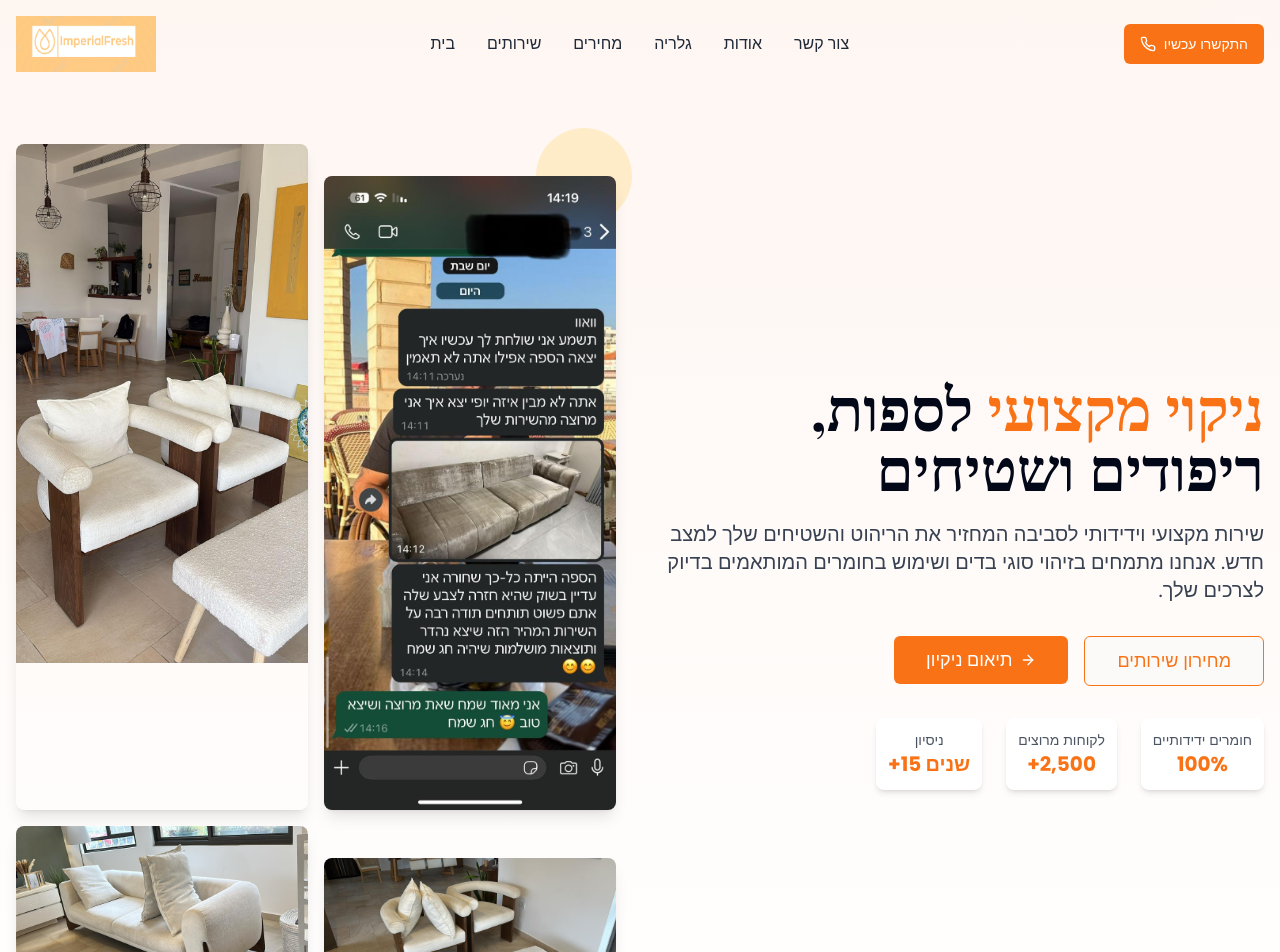
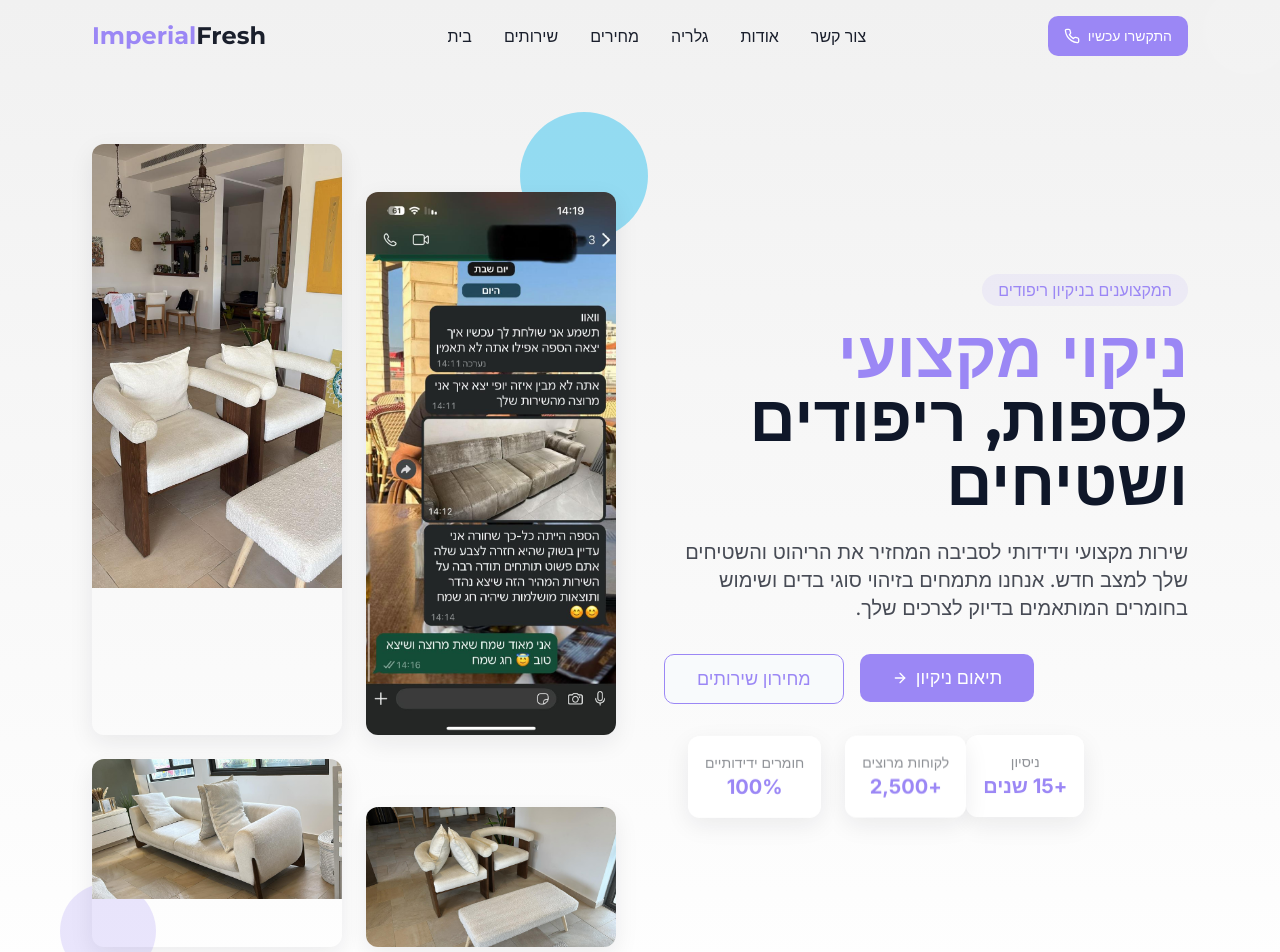
Before and after one commit to eladeyal/pixel-perfect-profit, a React (Vite) app: page / in a window 1280 px wide. Shown: the top 952 px of the page. Built offline with nearby package versions, Linux system fonts and the light colour scheme.

Commit message:
Refactor: Implement design changes based on prompt

```diff
--- a/src/components/Hero.tsx
+++ b/src/components/Hero.tsx
@@ -4,78 +4,81 @@ import { ArrowRight } from "lucide-react";
 
 const Hero = () => {
   return (
-    <section className="pt-28 pb-16 md:pt-36 md:pb-24 bg-gradient-to-b from-brand-lightorange/30 to-white overflow-hidden">
-      <div className="container mx-auto px-4">
+    <section className="pt-28 pb-16 md:pt-36 md:pb-24 bg-gradient-to-b from-brand-lightGray to-white overflow-hidden">
+      <div className="container max-w-content mx-auto px-4">
         <div className="grid grid-cols-1 lg:grid-cols-12 gap-8 md:gap-12 items-center">
-          <div className="lg:col-span-6 text-right lg:order-2">
-            <h1 className="heading-xl mb-6 animate-fade-in-left" style={{direction: "rtl"}}>
-              <span className="text-brand-orange">ניקוי מקצועי</span> לספות, ריפודים ושטיחים
+          <div className="lg:col-span-6 text-right lg:order-2 rtl-text">
+            <span className="inline-block px-4 py-1 bg-brand-purple/10 text-brand-purple rounded-full mb-4 font-medium">
+              המקצוענים בניקיון ריפודים
+            </span>
+            <h1 className="heading-xl mb-6 animate-fade-in-left">
+              <span className="text-brand-purple">ניקוי מקצועי</span> לספות, ריפודים ושטיחים
             </h1>
-            <p className="text-lg md:text-xl mb-8 text-gray-700 opacity-0 animate-fade-in" style={{animationDelay: "0.2s", animationFillMode: "forwards", direction: "rtl"}}>
+            <p className="paragraph-lg mb-8 text-brand-slate/80 opacity-0 animate-fade-in" style={{animationDelay: "0.2s", animationFillMode: "forwards"}}>
               שירות מקצועי וידידותי לסביבה המחזיר את הריהוט והשטיחים שלך למצב חדש. אנחנו מתמחים בזיהוי סוגי בדים ושימוש בחומרים המותאמים בדיוק לצרכים שלך.
             </p>
             <div className="flex flex-col sm:flex-row gap-4 justify-end opacity-0 animate-fade-in" style={{animationDelay: "0.4s", animationFillMode: "forwards"}}>
-              <Button className="bg-brand-orange hover:bg-brand-orange/90 text-white text-lg py-6 px-8 flex items-center justify-center gap-2">
+              <Button className="bg-brand-purple hover:bg-brand-purple/90 text-white text-lg py-6 px-8 flex items-center justify-center gap-2">
                 תיאום ניקיון
                 <ArrowRight size={20} />
               </Button>
-              <Button variant="outline" className="border-brand-orange text-brand-orange hover:bg-brand-orange/10 text-lg py-6 px-8">
+              <Button variant="outline" className="border-brand-purple text-brand-purple hover:bg-brand-purple/10 text-lg py-6 px-8">
                 מחירון שירותים
               </Button>
             </div>
             <div className="flex justify-end mt-8 space-x-6 opacity-0 animate-fade-in" style={{animationDelay: "0.6s", animationFillMode: "forwards"}}>
-              <div className="bg-white p-3 rounded-lg shadow-md flex items-center justify-center">
+              <div className="glass-card p-4 flex items-center justify-center animate-float" style={{animationDelay: "0.2s"}}>
                 <div className="text-center">
-                  <p className="text-gray-600 text-sm">ניסיון</p>
-                  <p className="font-bold text-brand-orange text-xl">+15 שנים</p>
+                  <p className="text-brand-gray text-sm">ניסיון</p>
+                  <p className="font-bold text-brand-purple text-xl">+15 שנים</p>
                 </div>
               </div>
-              <div className="bg-white p-3 rounded-lg shadow-md flex items-center justify-center">
+              <div className="glass-card p-4 flex items-center justify-center animate-float" style={{animationDelay: "0.4s"}}>
                 <div className="text-center">
-                  <p className="text-gray-600 text-sm">לקוחות מרוצים</p>
-                  <p className="font-bold text-brand-orange text-xl">+2,500</p>
+                  <p className="text-brand-gray text-sm">לקוחות מרוצים</p>
+                  <p className="font-bold text-brand-purple text-xl">+2,500</p>
                 </div>
               </div>
-              <div className="bg-white p-3 rounded-lg shadow-md flex items-center justify-center">
+              <div className="glass-card p-4 flex items-center justify-center animate-float" style={{animationDelay: "0.6s"}}>
                 <div className="text-center">
-                  <p className="text-gray-600 text-sm">חומרים ידידותיים</p>
-                  <p className="font-bold text-brand-orange text-xl">100%</p>
+                  <p className="text-brand-gray text-sm">חומרים ידידותיים</p>
+                  <p className="font-bold text-brand-purple text-xl">100%</p>
                 </div>
               </div>
             </div>
           </div>
           <div className="lg:col-span-6 lg:order-1">
             <div className="relative">
-              <div className="absolute -top-4 -right-4 w-24 h-24 bg-brand-yellow rounded-full opacity-40 animate-pulse"></div>
-              <div className="absolute -bottom-4 -left-4 w-16 h-16 bg-brand-orange rounded-full opacity-30 animate-pulse" style={{animationDelay: "1s"}}></div>
+              <div className="absolute -top-8 -right-8 w-32 h-32 bg-brand-teal rounded-full opacity-20 animate-pulse"></div>
+              <div className="absolute -bottom-8 -left-8 w-24 h-24 bg-brand-purple rounded-full opacity-20 animate-pulse" style={{animationDelay: "1s"}}></div>
 
-              <div className="relative grid grid-cols-2 gap-4 opacity-0 animate-scale-in" style={{animationDelay: "0.3s", animationFillMode: "forwards"}}>
-                <div className="overflow-hidden rounded-lg shadow-lg">
+              <div className="relative grid grid-cols-2 gap-6 opacity-0 animate-scale-in" style={{animationDelay: "0.3s", animationFillMode: "forwards"}}>
+                <div className="overflow-hidden rounded-xl shadow-elegant">
                   <img
                     src="/lovable-uploads/d046ab99-4e45-4119-a71b-aff87bbea262.png"
                     alt="Before and after sofa cleaning"
-                    className="w-full h-auto object-cover"
+                    className="w-full h-auto object-cover transition-transform hover:scale-105 duration-700"
                   />
                 </div>
-                <div className="overflow-hidden rounded-lg shadow-lg mt-8">
+                <div className="overflow-hidden rounded-xl shadow-elegant mt-12">
                   <img
                     src="/lovable-uploads/0a7319fa-b7ba-4357-b2e4-cc195f62cb54.png"
                     alt="Clean sofa"
-                    className="w-full h-auto object-cover"
+                    className="w-full h-auto object-cover transition-transform hover:scale-105 duration-700"
                   />
                 </div>
-                <div className="overflow-hidden rounded-lg shadow-lg">
+                <div className="overflow-hidden rounded-xl shadow-elegant">
                   <img
                     src="/lovable-uploads/95376d45-b3c5-47bd-947f-037e23bf68d6.png"
                     alt="Clean chairs"
-                    className="w-full h-auto object-cover"
+                    className="w-full h-auto object-cover transition-transform hover:scale-105 duration-700"
                   />
                 </div>
-                <div className="overflow-hidden rounded-lg shadow-lg mt-8">
+                <div className="overflow-hidden rounded-xl shadow-elegant mt-12">
                   <img
                     src="/lovable-uploads/7c501da8-117c-4d01-a316-2885051e7692.png"
                     alt="Car seat cleaning"
-                    className="w-full h-auto object-cover"
+                    className="w-full h-auto object-cover transition-transform hover:scale-105 duration-700"
                   />
                 </div>
               </div>
--- a/src/components/Navbar.tsx
+++ b/src/components/Navbar.tsx
@@ -26,60 +26,58 @@ const Navbar = () => {
   return (
     <header
       className={`fixed top-0 left-0 right-0 z-50 transition-all duration-300 ${
-        isScrolled ? "bg-white shadow-md py-2" : "bg-transparent py-4"
+        isScrolled ? "bg-white/90 backdrop-blur-md shadow-elegant py-2" : "bg-transparent py-4"
       }`}
     >
-      <div className="container mx-auto px-4 flex items-center justify-between">
+      <div className="container max-w-content mx-auto px-4 flex items-center justify-between">
         <Link to="/" className="flex items-center">
-          <img
-            src="/lovable-uploads/c58045be-860f-4ffb-a191-204509d2196b.png"
-            alt="ImperialFresh Logo"
-            className="h-12 md:h-14"
-          />
+          <div className="font-display font-bold text-2xl text-brand-slate">
+            <span className="text-brand-purple">Imperial</span>Fresh
+          </div>
         </Link>
 
         {/* Desktop navigation */}
         <nav className="hidden md:flex items-center space-x-8">
           <Link
             to="/"
-            className="font-medium text-gray-800 hover:text-brand-orange hover-underline"
+            className="font-medium text-brand-slate hover:text-brand-purple hover-underline"
           >
             בית
           </Link>
           <Link
             to="/services"
-            className="font-medium text-gray-800 hover:text-brand-orange hover-underline"
+            className="font-medium text-brand-slate hover:text-brand-purple hover-underline"
           >
             שירותים
           </Link>
           <Link
             to="/pricing"
-            className="font-medium text-gray-800 hover:text-brand-orange hover-underline"
+            className="font-medium text-brand-slate hover:text-brand-purple hover-underline"
           >
             מחירים
           </Link>
           <Link
             to="/gallery"
-            className="font-medium text-gray-800 hover:text-brand-orange hover-underline"
+            className="font-medium text-brand-slate hover:text-brand-purple hover-underline"
           >
             גלריה
           </Link>
           <Link
             to="/about"
-            className="font-medium text-gray-800 hover:text-brand-orange hover-underline"
+            className="font-medium text-brand-slate hover:text-brand-purple hover-underline"
           >
             אודות
           </Link>
           <Link
             to="/contact"
-            className="font-medium text-gray-800 hover:text-brand-orange hover-underline"
+            className="font-medium text-brand-slate hover:text-brand-purple hover-underline"
           >
             צור קשר
           </Link>
         </nav>
 
         <div className="hidden md:flex items-center space-x-4">
-          <Button className="bg-brand-orange hover:bg-brand-orange/90 text-white flex items-center gap-2">
+          <Button className="bg-brand-purple hover:bg-brand-purple/90 text-white flex items-center gap-2">
             <Phone size={18} />
             <span className="font-medium">התקשרו עכשיו</span>
           </Button>
@@ -89,7 +87,7 @@ const Navbar = () => {
         <div className="md:hidden flex items-center">
           <button
             onClick={toggleMenu}
-            className="text-gray-800 hover:text-brand-orange focus:outline-none"
+            className="text-brand-slate hover:text-brand-purple focus:outline-none"
           >
             {isMenuOpen ? (
               <X size={28} />
@@ -102,51 +100,51 @@ const Navbar = () => {
 
       {/* Mobile menu */}
       {isMenuOpen && (
-        <div className="md:hidden bg-white shadow-lg absolute top-full left-0 right-0 py-4 px-4 z-50 animate-fade-in">
+        <div className="md:hidden bg-white/95 backdrop-blur-md shadow-elegant absolute top-full left-0 right-0 py-4 px-4 z-50 animate-fade-in">
           <nav className="flex flex-col space-y-4">
             <Link
               to="/"
               onClick={toggleMenu}
-              className="font-medium text-gray-800 hover:text-brand-orange py-2 text-right"
+              className="font-medium text-brand-slate hover:text-brand-purple py-2 text-right"
             >
               בית
             </Link>
             <Link
               to="/services"
               onClick={toggleMenu}
-              className="font-medium text-gray-800 hover:text-brand-orange py-2 text-right"
+              className="font-medium text-brand-slate hover:text-brand-purple py-2 text-right"
             >
               שירותים
             </Link>
             <Link
               to="/pricing"
               onClick={toggleMenu}
-              className="font-medium text-gray-800 hover:text-brand-orange py-2 text-right"
+              className="font-medium text-brand-slate hover:text-brand-purple py-2 text-right"
             >
               מחירים
             </Link>
             <Link
               to="/gallery"
               onClick={toggleMenu}
-              className="font-medium text-gray-800 hover:text-brand-orange py-2 text-right"
+              className="font-medium text-brand-slate hover:text-brand-purple py-2 text-right"
             >
               גלריה
             </Link>
             <Link
               to="/about"
               onClick={toggleMenu}
-              className="font-medium text-gray-800 hover:text-brand-orange py-2 text-right"
+              className="font-medium text-brand-slate hover:text-brand-purple py-2 text-right"
             >
               אודות
             </Link>
             <Link
               to="/contact"
               onClick={toggleMenu}
-              className="font-medium text-gray-800 hover:text-brand-orange py-2 text-right"
+              className="font-medium text-brand-slate hover:text-brand-purple py-2 text-right"
             >
               צור קשר
             </Link>
-            <Button className="bg-brand-orange hover:bg-brand-orange/90 text-white w-full flex items-center justify-center gap-2 mt-2">
+            <Button className="bg-brand-purple hover:bg-brand-purple/90 text-white w-full flex items-center justify-center gap-2 mt-2">
               <Phone size={18} />
               <span className="font-medium">התקשרו עכשיו</span>
             </Button>
--- a/src/index.css
+++ b/src/index.css
@@ -1,5 +1,5 @@
 
-@import url('https://fonts.googleapis.com/css2?family=Playfair+Display:wght@400;500;600;700&family=Poppins:wght@300;400;500;600;700&display=swap');
+@import url('https://fonts.googleapis.com/css2?family=Inter:wght@300;400;500;600;700&family=Montserrat:wght@500;600;700;800&family=Playfair+Display:wght@400;500;600;700&display=swap');
 
 @tailwind base;
 @tailwind components;
@@ -7,82 +7,83 @@
 
 @layer base {
   :root {
-    --background: 30 33% 98%;
-    --foreground: 222.2 84% 4.9%;
+    --background: 210 40% 98%;
+    --foreground: 222 47% 11%;
 
     --card: 0 0% 100%;
-    --card-foreground: 222.2 84% 4.9%;
+    --card-foreground: 222 47% 11%;
 
     --popover: 0 0% 100%;
-    --popover-foreground: 222.2 84% 4.9%;
+    --popover-foreground: 222 47% 11%;
 
-    --primary: 30 100% 67%;
+    --primary: 262 82% 74%;
     --primary-foreground: 210 40% 98%;
 
-    --secondary: 20 90% 75%;
-    --secondary-foreground: 222.2 47.4% 11.2%;
+    --secondary: 199 81% 57%;
+    --secondary-foreground: 222 47% 11%;
 
-    --muted: 210 40% 96.1%;
-    --muted-foreground: 215.4 16.3% 46.9%;
+    --muted: 210 40% 96%;
+    --muted-foreground: 215 16% 47%;
 
-    --accent: 42 94% 76%;
-    --accent-foreground: 222.2 47.4% 11.2%;
+    --accent: 291 84% 60%;
+    --accent-foreground: 210 40% 98%;
 
-    --destructive: 0 84.2% 60.2%;
+    --destructive: 0 84% 60%;
     --destructive-foreground: 210 40% 98%;
 
-    --border: 214.3 31.8% 91.4%;
-    --input: 214.3 31.8% 91.4%;
-    --ring: 30 100% 67%;
+    --border: 214 32% 91%;
+    --input: 214 32% 91%;
+    --ring: 262 82% 74%;
 
-    --radius: 0.5rem;
+    --radius: 0.75rem;
 
     --sidebar-background: 0 0% 98%;
-    --sidebar-foreground: 240 5.3% 26.1%;
-    --sidebar-primary: 240 5.9% 10%;
+    --sidebar-foreground: 240 5% 26%;
+    --sidebar-primary: 240 6% 10%;
     --sidebar-primary-foreground: 0 0% 98%;
-    --sidebar-accent: 240 4.8% 95.9%;
-    --sidebar-accent-foreground: 240 5.9% 10%;
+    --sidebar-accent: 240 5% 96%;
+    --sidebar-accent-foreground: 240 6% 10%;
     --sidebar-border: 220 13% 91%;
-    --sidebar-ring: 217.2 91.2% 59.8%;
+    --sidebar-ring: 217 91% 60%;
   }
 
   .dark {
-    --background: 222.2 84% 4.9%;
+    --background: 222 47% 11%;
     --foreground: 210 40% 98%;
 
-    --card: 222.2 84% 4.9%;
+    --card: 222 47% 11%;
     --card-foreground: 210 40% 98%;
 
-    --popover: 222.2 84% 4.9%;
+    --popover: 222 47% 11%;
     --popover-foreground: 210 40% 98%;
 
-    --primary: 30 100% 67%;
-    --primary-foreground: 222.2 47.4% 11.2%;
+    --primary: 262 82% 74%;
+    --primary-foreground: 222 47% 11%;
 
-    --secondary: 217.2 32.6% 17.5%;
+    --secondary: 217 33% 18%;
     --secondary-foreground: 210 40% 98%;
 
-    --muted: 217.2 32.6% 17.5%;
-    --muted-foreground: 215 20.2% 65.1%;
+    --muted: 217 33% 18%;
+    --muted-foreground: 215 20% 65%;
 
-    --accent: 217.2 32.6% 17.5%;
+    --accent: 217 33% 18%;
     --accent-foreground: 210 40% 98%;
 
-    --destructive: 0 62.8% 30.6%;
+    --destructive: 0 63% 31%;
     --destructive-foreground: 210 40% 98%;
 
-    --border: 217.2 32.6% 17.5%;
-    --input: 217.2 32.6% 17.5%;
-    --ring: 212.7 26.8% 83.9%;
-    --sidebar-background: 240 5.9% 10%;
-    --sidebar-foreground: 240 4.8% 95.9%;
-    --sidebar-primary: 224.3 76.3% 48%;
+    --border: 217 33% 18%;
+    --input: 217 33% 18%;
+    --ring: 213 27% 84%;
+
+    --sidebar-background: 240 6% 10%;
+    --sidebar-foreground: 240 5% 96%;
+    --sidebar-primary: 224 76% 48%;
     --sidebar-primary-foreground: 0 0% 100%;
-    --sidebar-accent: 240 3.7% 15.9%;
-    --sidebar-accent-foreground: 240 4.8% 95.9%;
-    --sidebar-border: 240 3.7% 15.9%;
-    --sidebar-ring: 217.2 91.2% 59.8%;
+    --sidebar-accent: 240 4% 16%;
+    --sidebar-accent-foreground: 240 5% 96%;
+    --sidebar-border: 240 4% 16%;
+    --sidebar-ring: 217 91% 60%;
   }
 }
 
@@ -96,30 +97,65 @@
   }
 
   .hover-underline {
-    @apply relative after:absolute after:bottom-0 after:left-0 after:h-0.5 after:w-full after:origin-bottom-right after:scale-x-0 after:bg-brand-orange after:transition-transform after:duration-300 hover:after:origin-bottom-left hover:after:scale-x-100;
+    @apply relative after:absolute after:bottom-0 after:left-0 after:h-0.5 after:w-full after:origin-bottom-right after:scale-x-0 after:bg-brand-purple after:transition-transform after:duration-300 hover:after:origin-bottom-left hover:after:scale-x-100;
   }
 }
 
 .section-container {
-  @apply max-w-7xl mx-auto px-4 md:px-8 py-16 md:py-24;
+  @apply max-w-content mx-auto px-4 md:px-8 py-16 md:py-24;
 }
 
 .heading-xl {
-  @apply text-4xl md:text-5xl lg:text-6xl font-serif font-bold leading-tight;
+  @apply text-4xl md:text-5xl lg:text-[64px] font-display font-bold leading-tight;
 }
 
 .heading-lg {
-  @apply text-3xl md:text-4xl font-serif font-bold leading-tight;
+  @apply text-3xl md:text-4xl font-display font-bold leading-tight;
 }
 
 .heading-md {
-  @apply text-2xl md:text-3xl font-serif font-bold leading-tight;
+  @apply text-2xl md:text-[28px] font-display font-bold leading-tight;
 }
 
 .heading-sm {
-  @apply text-xl md:text-2xl font-serif font-bold leading-tight;
+  @apply text-xl md:text-[24px] font-display font-bold leading-tight;
+}
+
+.paragraph {
+  @apply text-base leading-relaxed;
+}
+
+.paragraph-lg {
+  @apply text-lg md:text-xl leading-relaxed;
 }
 
 .service-card {
-  @apply bg-white rounded-lg shadow-lg p-6 transition-all duration-300 hover:shadow-xl hover:scale-[1.02] border border-transparent hover:border-brand-orange/20;
+  @apply bg-white rounded-xl shadow-card p-6 transition-all duration-300 hover:shadow-hover hover:translate-y-[-4px] border border-transparent;
 }
+
+.btn-primary {
+  @apply bg-brand-purple text-white hover:bg-brand-purple/90 px-6 py-3 rounded-lg font-medium transition-all duration-300 inline-flex items-center gap-2;
+}
+
+.btn-secondary {
+  @apply bg-transparent border border-brand-purple text-brand-purple hover:bg-brand-purple/10 px-6 py-3 rounded-lg font-medium transition-all duration-300 inline-flex items-center gap-2;
+}
+
+.glass-card {
+  @apply bg-white/90 backdrop-blur-md rounded-xl border border-white/20 shadow-elegant;
+}
+
+/* For RTL text direction */
+.rtl-text {
+  direction: rtl;
+  text-align: right;
+}
+
+.ltr-text {
+  direction: ltr;
+  text-align: left;
+}
+
+.shimmer-effect {
+  @apply bg-gradient-to-r from-transparent via-white/20 to-transparent bg-[length:500px_100%] animate-shimmer;
+}
--- a/src/pages/Index.tsx
+++ b/src/pages/Index.tsx
@@ -17,8 +17,8 @@ const Index = () => {
         <Hero />
         <Services />
         <BeforeAfterGallery />
+        <AboutSection />
         <PricingSection />
-        <AboutSection />
         <Testimonials />
         <ContactSection />
       </main>
--- a/tailwind.config.ts
+++ b/tailwind.config.ts
@@ -64,10 +64,13 @@ export default {
 					ring: 'hsl(var(--sidebar-ring))'
 				},
                 brand: {
-                    peach: '#FEC6A1',
-                    yellow: '#FFE29F',
-                    orange: '#F97316',
-                    lightorange: '#FDE1D3',
+                    teal: '#33C3F0',
+                    purple: '#9b87f5',
+                    darkPurple: '#7E69AB',
+                    slate: '#1A1F2C',
+                    pink: '#D946EF',
+                    gray: '#8E9196',
+                    lightGray: '#F1F1F1',
                 }
 			},
 			borderRadius: {
@@ -132,6 +135,22 @@ export default {
                         opacity: '1'
                     }
                 },
+                'float': {
+                    '0%, 100%': {
+                        transform: 'translateY(0)'
+                    },
+                    '50%': {
+                        transform: 'translateY(-8px)'
+                    }
+                },
+                'shimmer': {
+                    '0%': {
+                        backgroundPosition: '-500px 0'
+                    },
+                    '100%': {
+                        backgroundPosition: '500px 0'
+                    }
+                }
 			},
 			animation: {
 				'accordion-down': 'accordion-down 0.2s ease-out',
@@ -140,14 +159,26 @@ export default {
                 'fade-in-left': 'fade-in-left 0.7s ease-out forwards',
                 'fade-in-right': 'fade-in-right 0.7s ease-out forwards',
                 'scale-in': 'scale-in 0.5s ease-out forwards',
+                'float': 'float 6s ease-in-out infinite',
+                'shimmer': 'shimmer 2s infinite linear'
 			},
             fontFamily: {
-                'sans': ['Poppins', 'sans-serif'],
+                'sans': ['Inter', 'sans-serif'],
                 'serif': ['Playfair Display', 'serif'],
+                'display': ['Montserrat', 'sans-serif'],
             },
             backgroundImage: {
-                'gradient-primary': 'linear-gradient(135deg, #FFE29F 0%, #FFA99F 48%, #FF719A 100%)',
-                'gradient-secondary': 'linear-gradient(to right, #ffc3a0 0%, #ffafbd 100%)',
+                'gradient-primary': 'linear-gradient(135deg, #9b87f5 0%, #D946EF 100%)',
+                'gradient-secondary': 'linear-gradient(to right, #33C3F0 0%, #9b87f5 100%)',
+                'gradient-overlay': 'linear-gradient(180deg, rgba(26,31,44,0) 0%, rgba(26,31,44,0.8) 100%)'
+            },
+            boxShadow: {
+                'elegant': '0px 8px 24px rgba(26, 31, 44, 0.08)',
+                'hover': '0px 16px 40px rgba(26, 31, 44, 0.12)',
+                'card': '0 4px 12px rgba(26, 31, 44, 0.05)'
+            },
+            maxWidth: {
+                'content': '1128px'
             }
 		}
 	},
```
Also changed, not shown: src/components/AboutSection.tsx (+18 -15 lines), src/components/BeforeAfterGallery.tsx (+20 -17 lines), src/components/Services.tsx (+10 -7 lines), src/components/Testimonials.tsx (+17 -12 lines).
